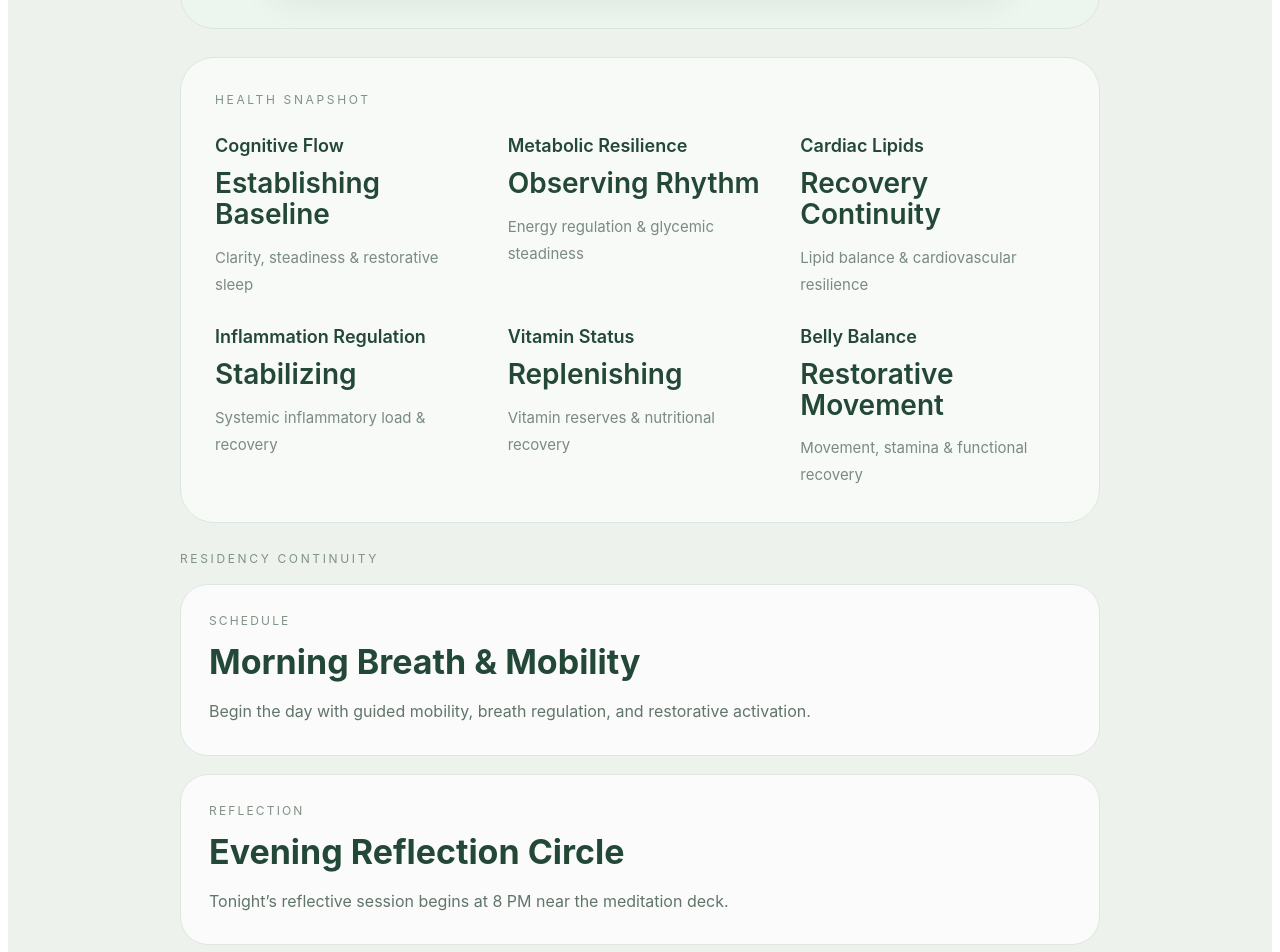
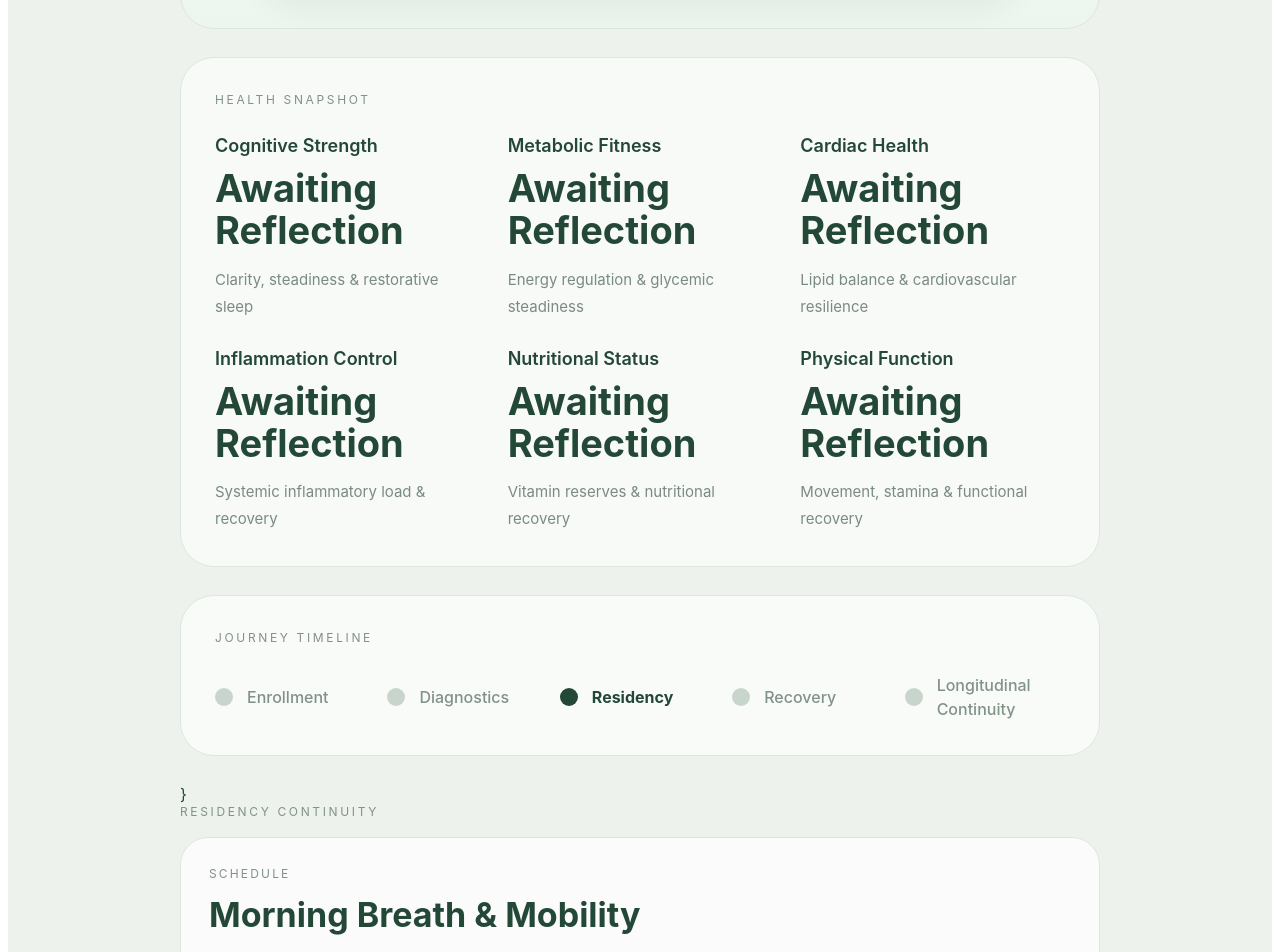
Before and after one commit to Moodforest1/moodforest-journey, a Next.js app: page / in a window 1280 px wide. Shown: the part 788-1740 px from the top of the page. Built offline with nearby package versions, Linux system fonts and the light colour scheme.

Commit message:
Update index.js

```diff
--- a/pages/index.js
+++ b/pages/index.js
@@ -23,33 +23,33 @@ export default function Home() {
 
   const healthCards = [
     {
-  title: "Cognitive Flow",
-  value: "Establishing Baseline",
+      title: "Cognitive Strength",
+      value: "Awaiting Reflection",
       description: "Clarity, steadiness & restorative sleep",
     },
     {
-  title: "Metabolic Resilience",
-  value: "Observing Rhythm",
+      title: "Metabolic Fitness",
+      value: "Awaiting Reflection",
       description: "Energy regulation & glycemic steadiness",
     },
     {
-  title: "Cardiac Lipids",
-  value: "Recovery Continuity",
+      title: "Cardiac Health",
+      value: "Awaiting Reflection",
       description: "Lipid balance & cardiovascular resilience",
     },
     {
-  title: "Inflammation Regulation",
-  value: "Stabilizing",
+      title: "Inflammation Control",
+      value: "Awaiting Reflection",
       description: "Systemic inflammatory load & recovery",
     },
     {
-  title: "Vitamin Status",
-  value: "Replenishing",
+      title: "Nutritional Status",
+      value: "Awaiting Reflection",
       description: "Vitamin reserves & nutritional recovery",
     },
     {
-  title: "Belly Balance",
-  value: "Restorative Movement",
+      title: "Physical Function",
+      value: "Awaiting Reflection",
       description: "Movement, stamina & functional recovery",
     },
   ];
@@ -265,10 +265,10 @@ export default function Home() {
 
                 <div
                   style={{
-                    fontSize: isMobile ? "22px" : "28px",
+                    fontSize: isMobile ? "30px" : "38px",
                     lineHeight: "1.1",
                     marginBottom: "14px",
-                    fontWeight: 600,
+                    fontWeight: 700,
                   }}
                 >
                   {card.value}
@@ -288,7 +288,82 @@ export default function Home() {
           </div>
         </div>
 
-        {/* RESIDENCY CONTINUITY */}
+        {/* JOURNEY TIMELINE */}
+
+        <div
+          style={{
+            background: "rgba(255,255,255,0.68)",
+            borderRadius: "34px",
+            padding: isMobile ? "26px" : "34px",
+            border: "1px solid #dde7df",
+            marginBottom: "28px",
+          }}
+        >
+          <div
+            style={{
+              fontSize: "12px",
+              letterSpacing: "0.22em",
+              textTransform: "uppercase",
+              color: "#819287",
+              marginBottom: "28px",
+            }}
+          >
+            Journey Timeline
+          </div>
+
+          <div
+            style={{
+              display: "flex",
+              flexDirection: isMobile ? "column" : "row",
+              justifyContent: "space-between",
+              gap: isMobile ? "22px" : "12px",
+            }}
+          >
+            {[
+              "Enrollment",
+              "Diagnostics",
+              "Residency",
+              "Recovery",
+              "Longitudinal Continuity",
+            ].map((step, index) => {
+              const active = step === "Residency";
+
+              return (
+                <div
+                  key={index}
+                  style={{
+                    flex: 1,
+                    display: "flex",
+                    alignItems: "center",
+                    gap: "14px",
+                  }}
+                >
+                  <div
+                    style={{
+                      width: "18px",
+                      height: "18px",
+                      borderRadius: "999px",
+                      background: active ? "#244837" : "#c8d5cc",
+                      flexShrink: 0,
+                    }}
+                  />
+
+                  <div
+                    style={{
+                      color: active ? "#244837" : "#819287",
+                      fontWeight: active ? 700 : 500,
+                      lineHeight: "1.5",
+                    }}
+                  >
+                    {step}
+                  </div>
+                </div>
+              );
+            })}
+          </div>
+        </div>
+
+        {/* RESIDENCY CONTINUITY */}}
 
         <div
           style={{
```
Lines whose indentation alone changed are shown as unchanged.
